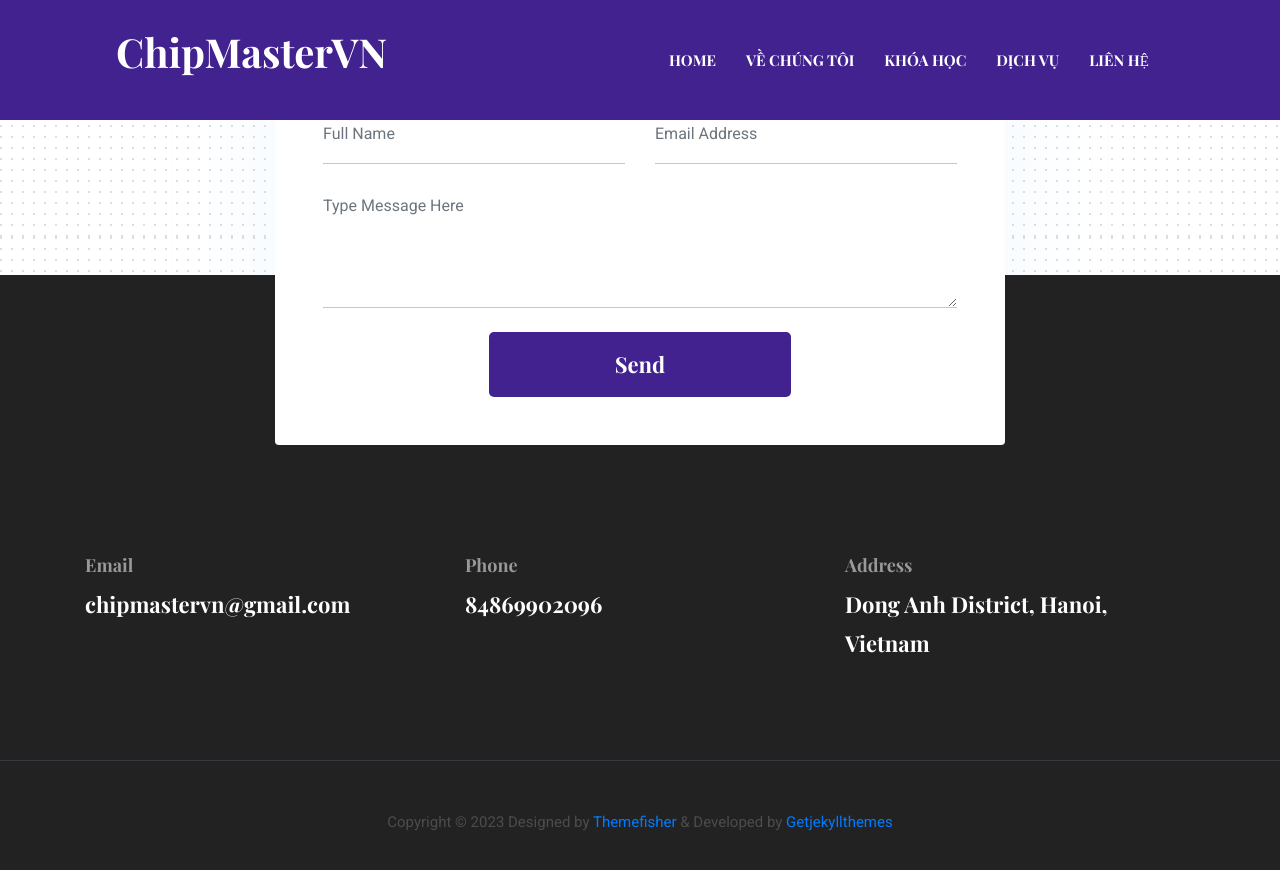
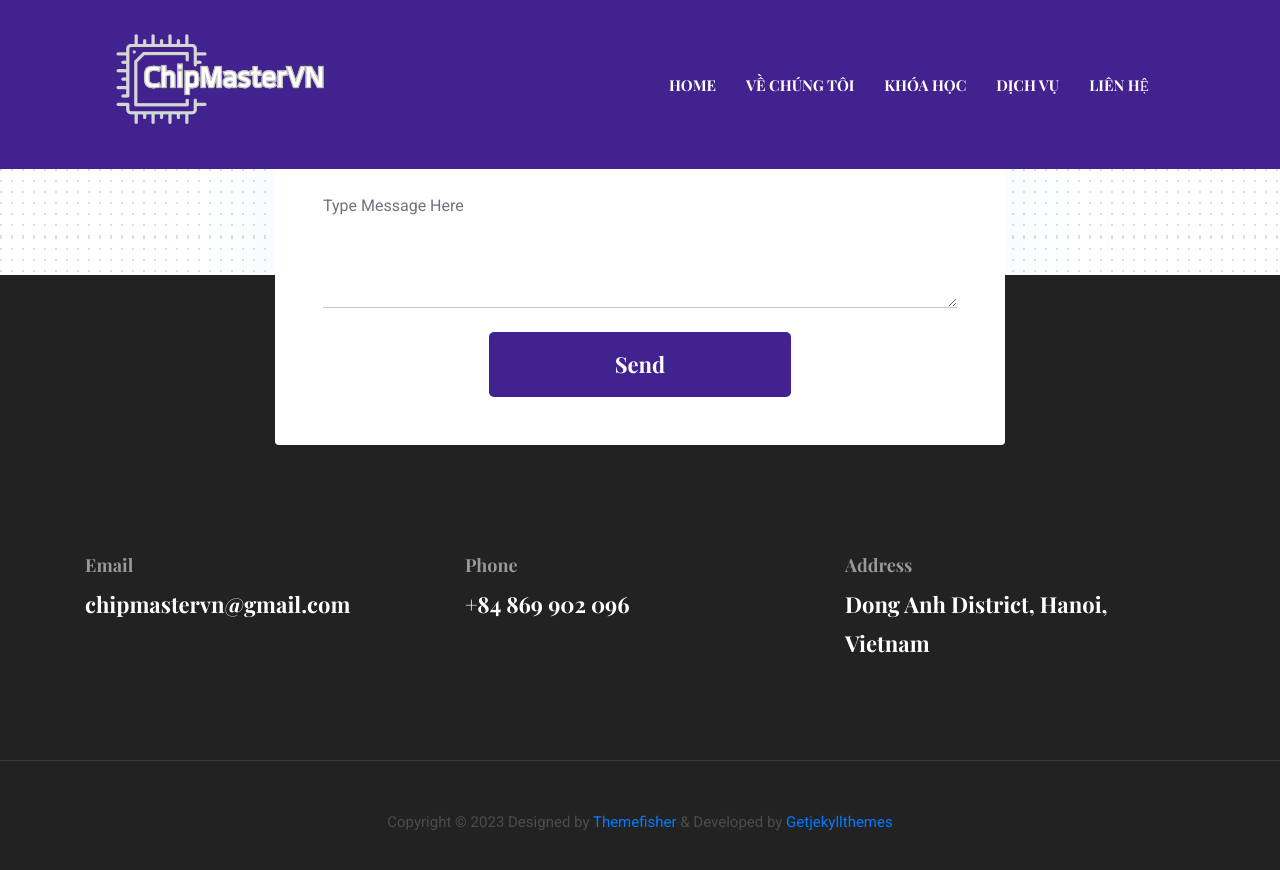
Before and after one commit to tvtien96/chipmastervn.github.io, a Jekyll site: the page built from index.html, in a window 1280 px wide and 900 px high, scrolled down 6590 px. Shown: the top 870 px of the window. Built offline with Jekyll 4.4.1, drawn with Linux system fonts in a browser that asks for light colours.

Commit message:
Change logo

```diff
--- a/_data/settings.yml
+++ b/_data/settings.yml
@@ -3,11 +3,11 @@
 # General Site Settings
 
 title: ChipMasterVN
-logo:
+logo: assets/images/logo/logo-horizon.png
 author: chipmastervn
 description: Unleash the potential of Silicon
 email: chipmastervn@gmail.com
-phone: +84869902096
+phone: +84 869 902 096
 address: Dong Anh District, Hanoi, Vietnam
 copyright: Copyright &copy; 2023 Designed by [Themefisher](https://themefisher.com) & Developed by [Getjekyllthemes](https://getjekyllthemes.com)
 
```
Also changed, not shown: assets/images/favicon.png, assets/images/logo/logo-horizon.png (added), assets/images/logo/logo-optim.png (added), assets/images/logo/logo.png (added), 1 other file.
